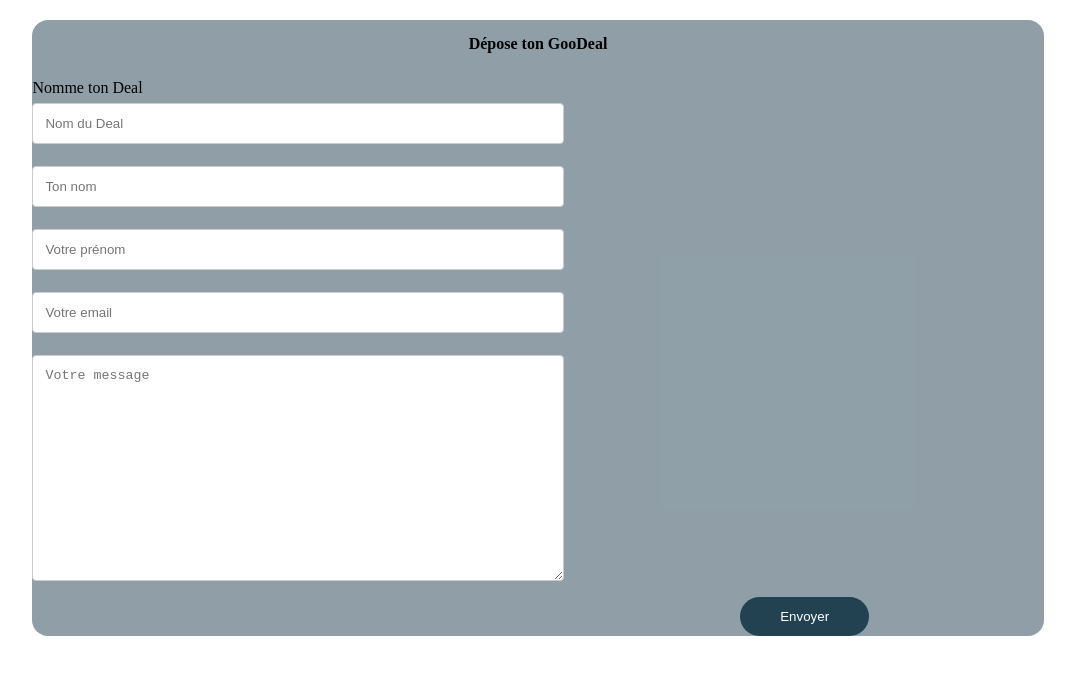
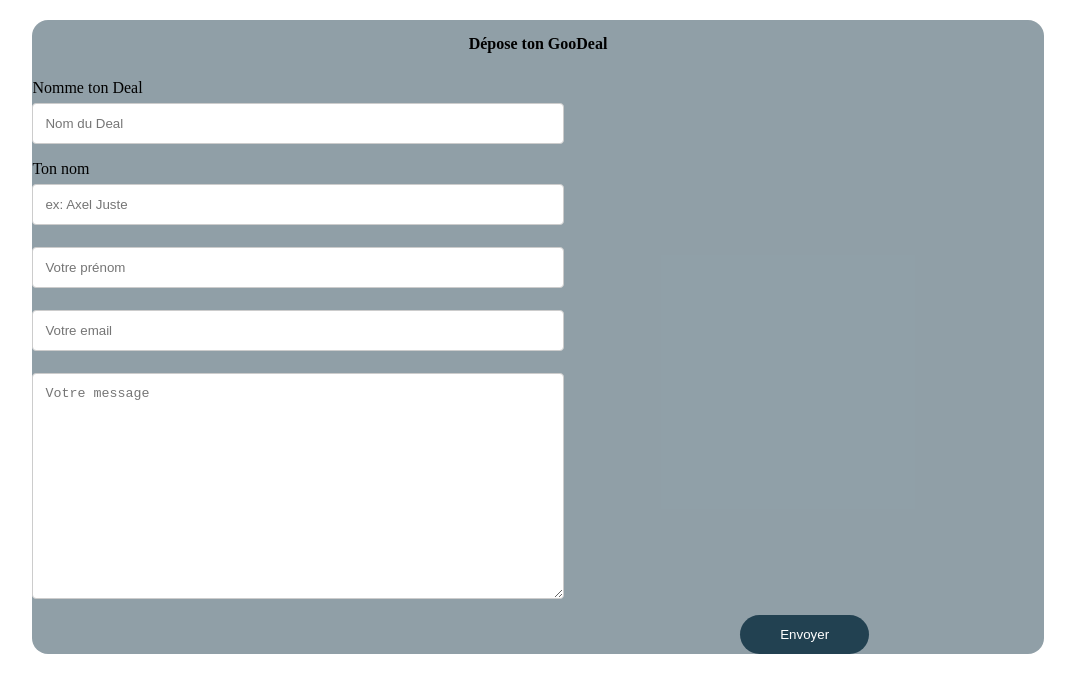
Before and after one commit to cruiser22/form_goodeal, a plain HTML site: page index.html in a window 1280 px wide. Shown: the whole page, without its empty margins (102-1177 px from the left). Drawn offline with Linux system fonts and the light colour scheme.

Commit message:
all input form

```diff
--- a/index.html
+++ b/index.html
@@ -27,8 +27,8 @@
                 </div>
 
                 <div class="label-column">
-                    <label for="lastname"></label>
-                    <input type="text" id="lastname" name="lastname" placeholder="Ton nom">
+                    <label for="lastname">Ton nom</label>
+                    <input type="text" id="lastname" name="lastname" placeholder="ex: Axel Juste">
                 </div>
 
                 <div class="label-column">
```
